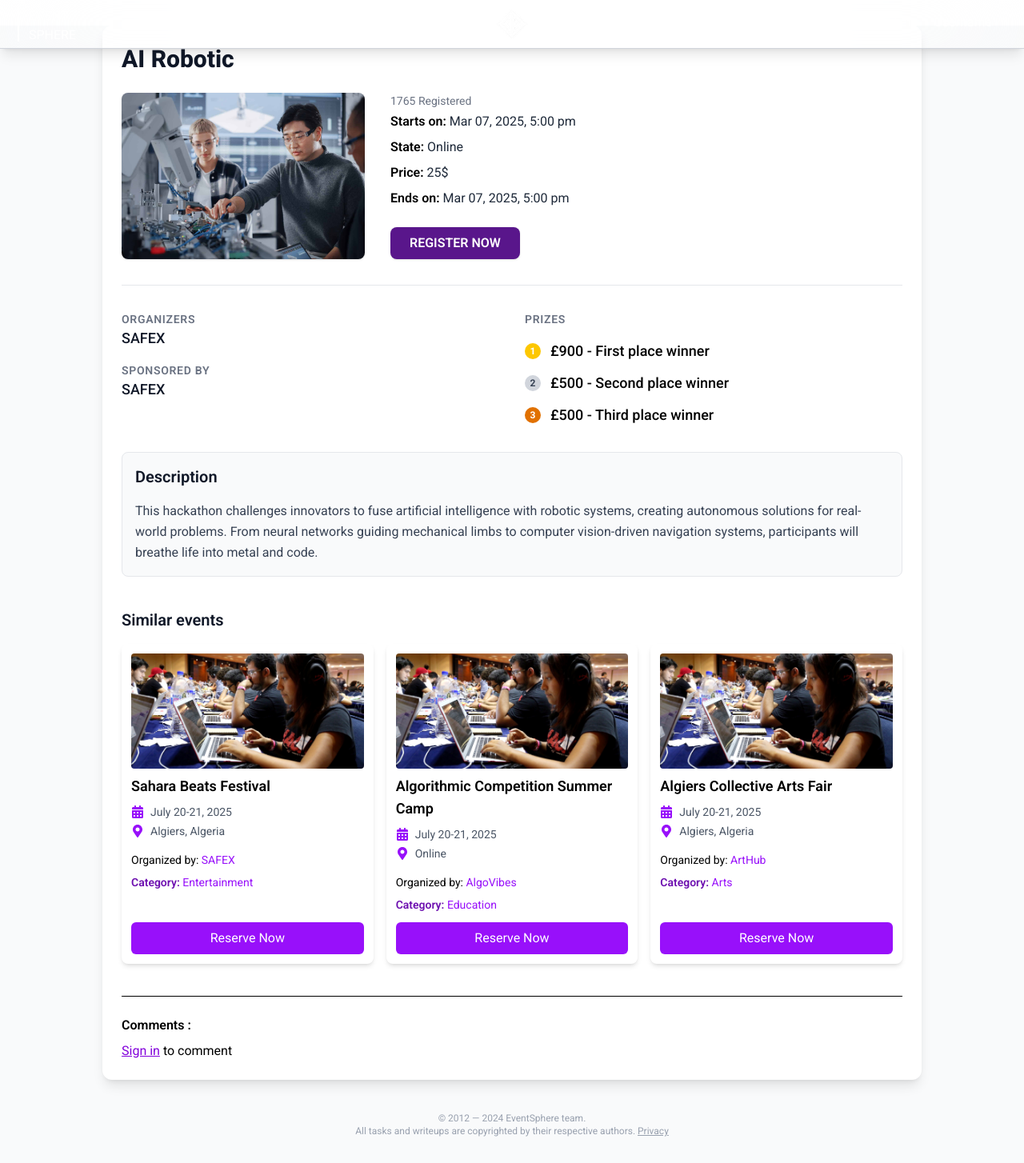
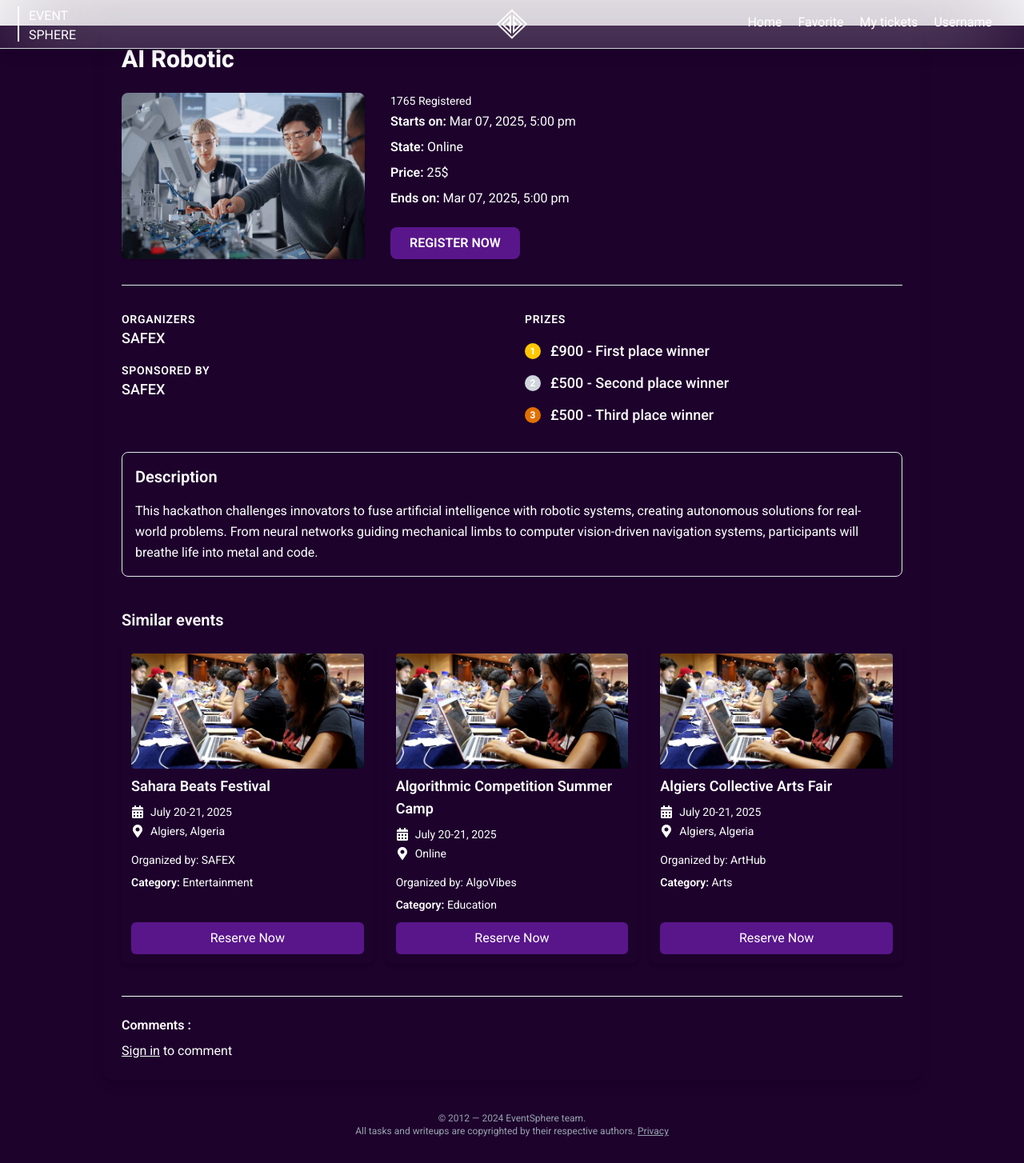
Before and after one commit to project2cp/frontend, a React (Vite) app in the folder frontend/: page /eventinfo in a window 1280 px wide. Shown: the whole page at 80% size. Built offline with nearby package versions, Linux system fonts and the light colour scheme.

Commit message:
some changes

```diff
--- a/frontend/src/components/EventCard.jsx
+++ b/frontend/src/components/EventCard.jsx
@@ -13,33 +13,33 @@ export const EventCard = ({ event, onClick }) => {
       />
 
       <div className="flex-1 flex flex-col">
-        <h3 className="font-semibold text-lg mb-2 ">{title}</h3>
+        <h3 className="font-semibold text-lg mb-2 text-white ">{title}</h3>
 
-        <div className="flex items-center gap-2 text-gray-600 mb-1">
-          <FaCalendarAlt className="text-purple-600" />
+        <div className="flex items-center gap-2 text-white mb-1">
+          <FaCalendarAlt className="text-white" />
           <span className="text-sm">{date}</span>
         </div>
 
-        <div className="flex items-center gap-2 text-gray-600 mb-2">
-          <FaMapMarkerAlt className="text-purple-600" />
+        <div className="flex items-center gap-2 text-white mb-2">
+          <FaMapMarkerAlt className="text-white" />
           <span className="text-sm">{location}</span>
         </div>
 
         {organizer && (
-          <div className="mt-2 text-sm">
+          <div className="mt-2 text-sm text-white">
             Organized by: {" "}
-            <a href="#" className="text-purple-600 hover:underline">
+            <a href="#" className="text-white hover:underline">
               {organizer}
             </a>
           </div>
         )}
 
         <div className="mt-2 text-sm">
-          <span className="font-semibold text-purple-800">Category:</span>{" "}
-          <span className="text-purple-600">{category}</span>
+          <span className="font-semibold text-white">Category:</span>{" "}
+          <span className="text-white">{category}</span>
         </div>
 
-        <button className="mt-auto w-full bg-purple-600 text-white py-2 px-4 rounded-md hover:bg-purple-700 transition-colors">
+        <button className="mt-auto w-full bg-purple-900 text-white py-2 px-4 rounded-md hover:bg-purple-700 transition-colors">
           Reserve Now
         </button>
       </div>
--- a/frontend/src/components/EventInfo.jsx
+++ b/frontend/src/components/EventInfo.jsx
@@ -32,12 +32,6 @@ const similarEvents = [
   },
 ];
 
-const navItems = [
-  { text: 'Home', href: '/', className: "underline-effect" },
-  { text: "Favorite", href: "/favorite-events", className: "underline-effect" },
-  { text: "My tickets", href: "/my-tickets", className: "underline-effect" },
-  { text: "Username", href: "#", className: "underline-effect" },
-];
 
 export const EventInfo = () => {
   const navigate = useNavigate();
@@ -46,12 +40,20 @@ export const EventInfo = () => {
     navigate(`/events/${encodeURIComponent(eventData.title)}`);
   };
 
+  const navItems = [
+    { text: 'Home', href: '/', className: "underline-effect" },
+    { text: "Favorite", href: "/favorite-events", className: "underline-effect" },
+    { text: "My tickets", href: "/my-tickets", className: "underline-effect" },
+    { text: "Username", href: "#", className: "underline-effect" },
+  ];
+
+
   return (
-    <div className="min-h-screen bg-gray-50">
+    <div className="min-h-screen bg-[var(--bg-purple)]">
       <Navbar navItems={navItems} />
 
-      <div className="max-w-5xl mx-auto mt-8 p-6 rounded-xl shadow-lg bg-white">
-        <h1 className="text-3xl font-extrabold text-gray-900 mb-6">AI Robotic</h1>
+      <div className="max-w-5xl mx-auto mt-8 p-6 rounded-xl shadow-lg ">
+        <h1 className="text-3xl font-extrabold text-white mb-6">AI Robotic</h1>
 
         <div className="grid grid-cols-1 md:grid-cols-3 gap-8">
           <img
@@ -62,22 +64,22 @@ export const EventInfo = () => {
 
           <div className="md:col-span-2 flex flex-col justify-between">
             <div>
-              <div className="text-sm text-gray-500 mb-1">1765 Registered</div>
+              <div className="text-sm text-white mb-1">1765 Registered</div>
               <div className="mb-2">
-                <span className="font-semibold">Starts on:</span>
-                <span className="text-gray-800"> Mar 07, 2025, 5:00 pm</span>
+                <span className="font-semibold text-white">Starts on:</span>
+                <span className="text-white"> Mar 07, 2025, 5:00 pm</span>
               </div>
               <div className="mb-2">
-                <span className="font-semibold">State:</span>
-                <span className="text-gray-800"> Online</span>
+                <span className="font-semibold text-white">State:</span>
+                <span className="text-white"> Online</span>
               </div>
               <div className="mb-2">
-                <span className="font-semibold">Price:</span>
-                <span className="text-gray-800"> 25$</span>
+                <span className="font-semibold text-white">Price:</span>
+                <span className="text-white"> 25$</span>
               </div>
               <div className="mb-4">
-                <span className="font-semibold">Ends on:</span>
-                <span className="text-gray-800"> Mar 07, 2025, 5:00 pm</span>
+                <span className="font-semibold text-white">Ends on:</span>
+                <span className="text-white"> Mar 07, 2025, 5:00 pm</span>
               </div>
             </div>
             <button
@@ -94,43 +96,47 @@ export const EventInfo = () => {
         <div className="grid md:grid-cols-2 gap-8">
           <div className="space-y-4">
             <div>
-              <h3 className="text-sm font-semibold text-gray-500 uppercase tracking-wider">Organizers</h3>
-              <p className="text-lg font-medium text-gray-900">SAFEX</p>
+              <h3 className="text-sm font-semibold text-white uppercase tracking-wider">Organizers</h3>
+              <a href="#" className="text-white text-lg font-medium hover:underline">
+            SAFEX
+            </a>
             </div>
             <div>
-              <h3 className="text-sm font-semibold text-gray-500 uppercase tracking-wider">Sponsored by</h3>
-              <p className="text-lg font-medium text-gray-900">SAFEX</p>
+              <h3 className="text-sm font-semibold text-white uppercase tracking-wider">Sponsored by</h3>
+              <a href="#" className="text-white text-lg font-medium hover:underline">
+            SAFEX
+            </a>
             </div>
           </div>
 
           <div>
-            <h3 className="text-sm font-semibold text-gray-500 uppercase tracking-wider mb-4">Prizes</h3>
+            <h3 className="text-sm font-semibold text-white uppercase tracking-wider mb-4">Prizes</h3>
             <ul className="space-y-3">
               <li className="flex items-center gap-3">
                 <div className="w-5 h-5 bg-yellow-400 rounded-full flex items-center justify-center">
                   <span className="text-xs font-bold text-white">1</span>
                 </div>
-                <span className="text-lg font-medium">£900 - First place winner</span>
+                <span className="text-lg font-medium text-white">£900 - First place winner</span>
               </li>
               <li className="flex items-center gap-3">
                 <div className="w-5 h-5 bg-gray-300 rounded-full flex items-center justify-center">
-                  <span className="text-xs font-bold text-gray-700">2</span>
+                  <span className="text-xs font-bold text-white">2</span>
                 </div>
-                <span className="text-lg font-medium">£500 - Second place winner</span>
+                <span className="text-lg font-medium text-white">£500 - Second place winner</span>
               </li>
               <li className="flex items-center gap-3">
                 <div className="w-5 h-5 bg-amber-600 rounded-full flex items-center justify-center">
                   <span className="text-xs font-bold text-white">3</span>
                 </div>
-                <span className="text-lg font-medium">£500 - Third place winner</span>
+                <span className="text-lg font-medium text-white">£500 - Third place winner</span>
               </li>
             </ul>
           </div>
         </div>
 
-        <div className="mt-8 bg-gray-50 rounded-lg border border-gray-200 p-4">
-          <h2 className="text-xl font-semibold text-gray-900 mb-4">Description</h2>
-          <p className="text-gray-700 leading-relaxed">
+        <div className="mt-8  rounded-lg border border-gray-200 p-4">
+          <h2 className="text-xl font-semibold text-white mb-4">Description</h2>
+          <p className="text-white leading-relaxed">
             This hackathon challenges innovators to fuse artificial intelligence with robotic
             systems, creating autonomous solutions for real-world problems. From neural
             networks guiding mechanical limbs to computer vision-driven navigation
@@ -139,7 +145,7 @@ export const EventInfo = () => {
         </div>
 
         <div className="mt-10">
-          <h2 className="text-xl font-semibold text-gray-900 mb-4">Similar events</h2>
+          <h2 className="text-xl font-semibold text-white mb-4">Similar events</h2>
           <div className="grid grid-cols-1 md:grid-cols-3 gap-4">
             {similarEvents.map((eventData, index) => (
               <EventCard
@@ -151,10 +157,10 @@ export const EventInfo = () => {
           </div>
         </div>
 
-        <div className="mt-10 border-t pt-6">
-          <span className="font-semibold">Comments :</span>
+        <div className="mt-10 border-t text-white pt-6">
+          <span className="font-semibold text-white">Comments :</span>
           <div className="mt-2">
-            <a href="../Signup" className="text-purple-700 underline">
+            <a href="../Signup" className="text-white underline">
               Sign in
             </a>{" "}
             to comment
--- a/frontend/src/components/Profile.jsx
+++ b/frontend/src/components/Profile.jsx
@@ -183,7 +183,7 @@ export const Profile = () => {
               <p className="text-gray-300 whitespace-pre-line">{userData.bio}</p>
             )}
           </section>
-          <section className=" p-6 rounded-lg border border-[#2c2c3e] space-y-4 text-center">
+          <section className=" p-6  rounded-lg border border-[#2c2c3e] space-y-4 text-center">
             <h2 className="text-xl font-semibold">Profile Picture</h2>
             <div className="w-[200px] h-[200px] mx-auto bg-gray-700 rounded-full">
               {userData.profileImg && (
@@ -242,9 +242,15 @@ export const Profile = () => {
                   <span>
                     {step.label} ({step.percentage}%)
                   </span>
+
                 </li>
               ))}
             </ul>
+            <a href="/signup" className="block mt-[50px]">
+  <button className="bg-blue-500 px-4 py-2 rounded hover:bg-blue-600 cursor-pointer w-full">
+    Be an organizer
+  </button>
+</a>
           </div>
         </aside>
       </div>
```
